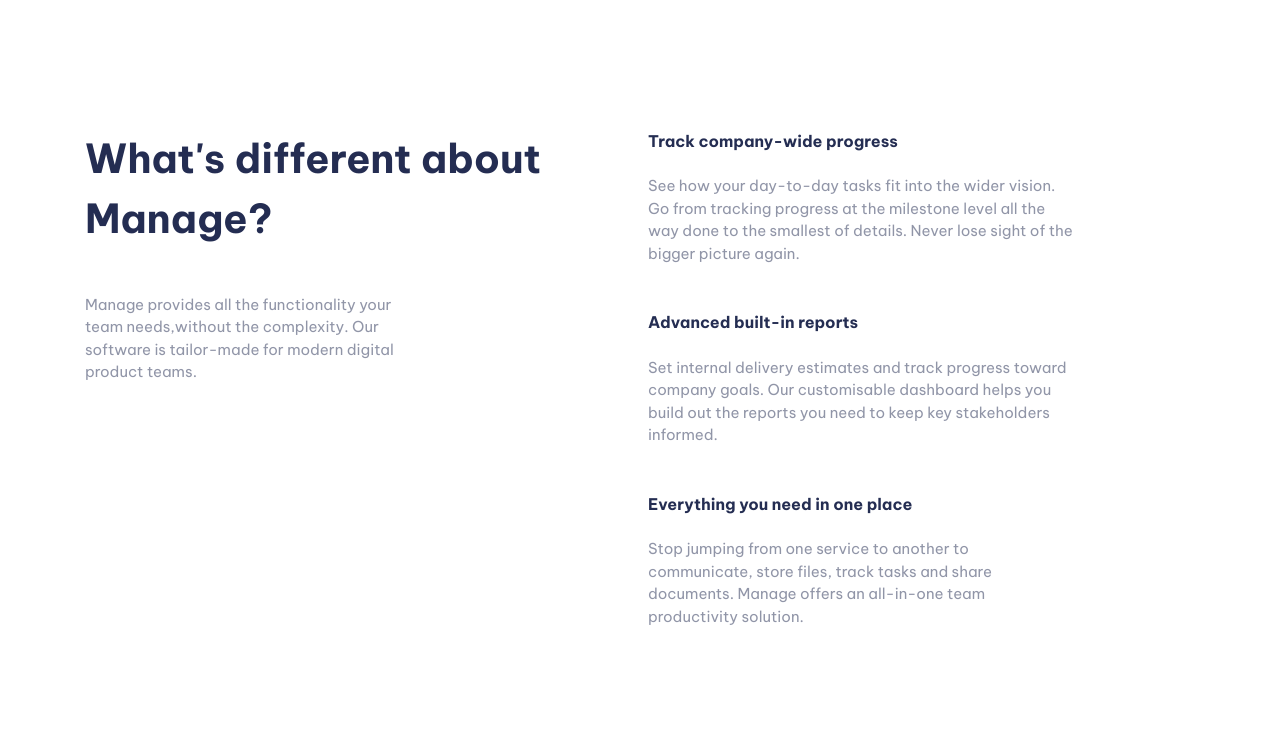
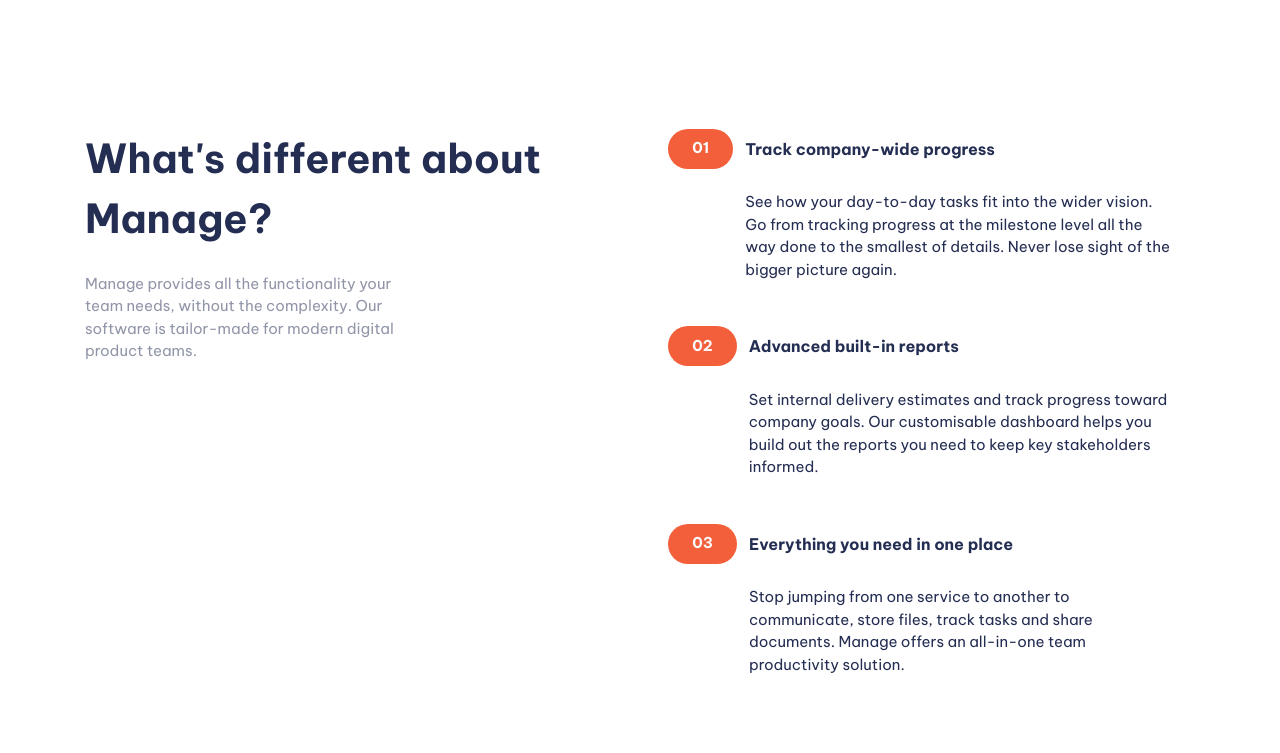
Before and after one commit to maxbkhts0/fem-manage, a website built with Vite: page index.html in a window 1280 px wide. Shown: the part 700-1453 px from the top of the page. Built offline with nearby package versions, Linux system fonts and the light colour scheme.

Commit message:
numbered list

```diff
--- a/index.html
+++ b/index.html
@@ -61,28 +61,28 @@
       <section class="padding-block-900">
         <div class="container">
           <div class="even-columns">
-            <div class="flow">
+            <div class="flow text-center-sm-only margin-bottom-700" style="--flow-spacer: 1.5rem;">
               <h2 class="fs-secondary-heading fw-bold">What&apos;s different about Manage?</h2>
-              <p>Manage provides all the functionality your team needs,without the complexity. Our software is tailor-made for modern digital product teams.</p>
+              <p>Manage provides all the functionality your team needs, without the complexity. Our software is tailor-made for modern digital product teams.</p>
             </div>
             <div>
               <ul class="numbered-items | flow" role="list">
                 <li>
                   <div class="flow" style="--flow-spacer: 1.5em;">
-                    <h3 class="fs-600 fw-bold">Track company-wide progress</h3>
-                    <p data-width="wide">See how your day-to-day tasks fit into the wider vision. Go from tracking progress at the milestone level all the way done to the smallest of details. Never lose sight of the bigger picture again.</p>
+                    <h3 class="numbered-items__title | fs-600 fw-bold">Track company-wide progress</h3>
+                    <p class="numbered-items__body" data-width="wide">See how your day-to-day tasks fit into the wider vision. Go from tracking progress at the milestone level all the way done to the smallest of details. Never lose sight of the bigger picture again.</p>
                   </div>
                 </li>
                 <li>
                   <div class="flow" style="--flow-spacer: 1.5em;">
-                    <h3 class="fs-600 fw-bold">Advanced built-in reports</h3>
-                    <p data-width="wide">Set internal delivery estimates and track progress toward company goals. Our customisable dashboard helps you build out the reports you need to keep key stakeholders informed.</p>
+                    <h3 class="numbered-items__title | fs-600 fw-bold">Advanced built-in reports</h3>
+                    <p class="numbered-items__body" data-width="wide">Set internal delivery estimates and track progress toward company goals. Our customisable dashboard helps you build out the reports you need to keep key stakeholders informed.</p>
                   </div>
                 </li>
                 <li>
                   <div class="flow" style="--flow-spacer: 1.5em;">
-                    <h3 class="fs-600 fw-bold">Everything you need in one place</h3>
-                    <p data-width="wide">Stop jumping from one service to another to communicate, store files, track tasks and share documents. Manage offers an all-in-one team productivity solution.</p>
+                    <h3 class="numbered-items__title | fs-600 fw-bold">Everything you need in one place</h3>
+                    <p class="numbered-items__body" data-width="wide">Stop jumping from one service to another to communicate, store files, track tasks and share documents. Manage offers an all-in-one team productivity solution.</p>
                   </div>
                 </li>
               </ul>
--- a/style.css
+++ b/style.css
@@ -407,7 +407,72 @@
 
 .numbered-items {
   counter-reset: count;
+  width: fit-content;
+  margin-inline: auto;
 }
+
+.numbered-items li {
+  counter-increment: count;
+}
+
+.numbered-items div {
+  display: grid;
+  position: relative;
+  align-items: center;
+  column-gap: var(--size-300);
+  grid-template-columns: min-content 1fr 1fr;
+}
+
+.numbered-items__title {
+  grid-row: 1 / 2;
+  grid-column: 2 / 4;
+  line-height: 1;
+}
+
+.numbered-items__body {
+  grid-column: 1 / -1;
+  /* line-height: 2; */
+}
+
+@media (min-width: 30em) {
+  .numbered-items__body {
+    grid-column: 2 / -1;
+  }
+}
+
+.numbered-items div::before {
+  content: counter(count, decimal-leading-zero);
+  display: flex;
+  align-items: center;
+  background-color: var(--clr-accent-400);
+  color: var(--clr-neutral-100);
+  font-weight: var(--fw-bold);
+  padding: 0 var(--size-500);
+  border-radius: 100vw;
+  grid-row: 1 / 2;
+  grid-column: 1 / 2;
+}
+
+@media (max-width: 30em) {
+  .numbered-items div::after {
+    --bg: var(--clr-accent-100);
+    content: "";
+    display: block;
+    border-radius: 100vw 0 0 100vw;
+    grid-column: 1 / -1;
+    grid-row: 1 / 2;
+    z-index: -1;
+    box-shadow: 5em 0 0 var(--bg);
+    background: var(--bg);
+  }
+}
+
+.numbered-items div::before,
+.numbered-items div::after {
+  height: 40px;
+}
+
+
 
 /* Utility classes */
 /* Link utility classes to variables to work faster */
@@ -415,10 +480,10 @@
 
 .container {
   --max-width: 1110px;
-  --padding: 1rem;
+  --container-padding: 1rem;
 
   /* container behaviour when window size is made larger or smaller */
-  width: min(var(--max-width), 100% - (var(--padding) * 2));
+  width: min(var(--max-width), 100% - (var(--container-padding) * 2));
   margin-inline: auto;
 }
 
@@ -436,9 +501,31 @@
   }
 }
 
-/* applies to every child element except the first */
-.flow * + * {
+/* applies to every child element except the first - same as the :where */
+/* .flow * + * {
   margin-top: var(--flow-spacer, 3em);
+} */
+
+:where(.flow :not(:first-child)) {
+  margin-top: var(--flow-spacer, 3em);
+}
+
+.text-center {
+  text-align: center;
+}
+
+.text-center p {
+  margin-inline: auto;
+}
+
+@media (max-width: 50em) {
+  .text-center-sm-only {
+    text-align: center;
+  }
+
+  .text-center-sm-only p {
+    margin-inline: auto;
+  }
 }
 
 .even-columns {
@@ -537,6 +624,10 @@
   padding-block: var(--size-700);
 }
 
+.margin-bottom-700 {
+  margin-block-end: var(--size-700);
+}
+
 .display-sm-none {
   display:none;
 }
```
